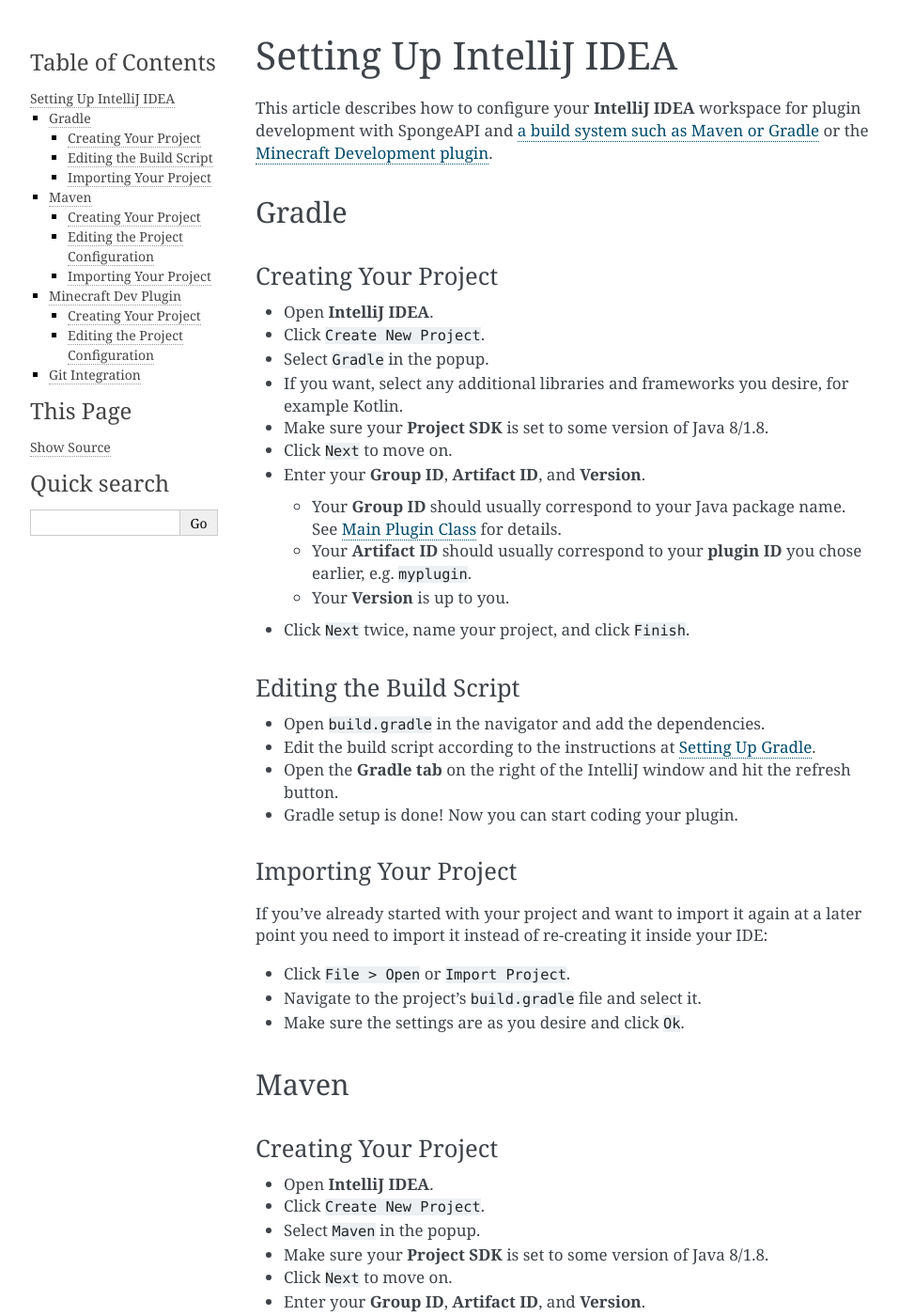
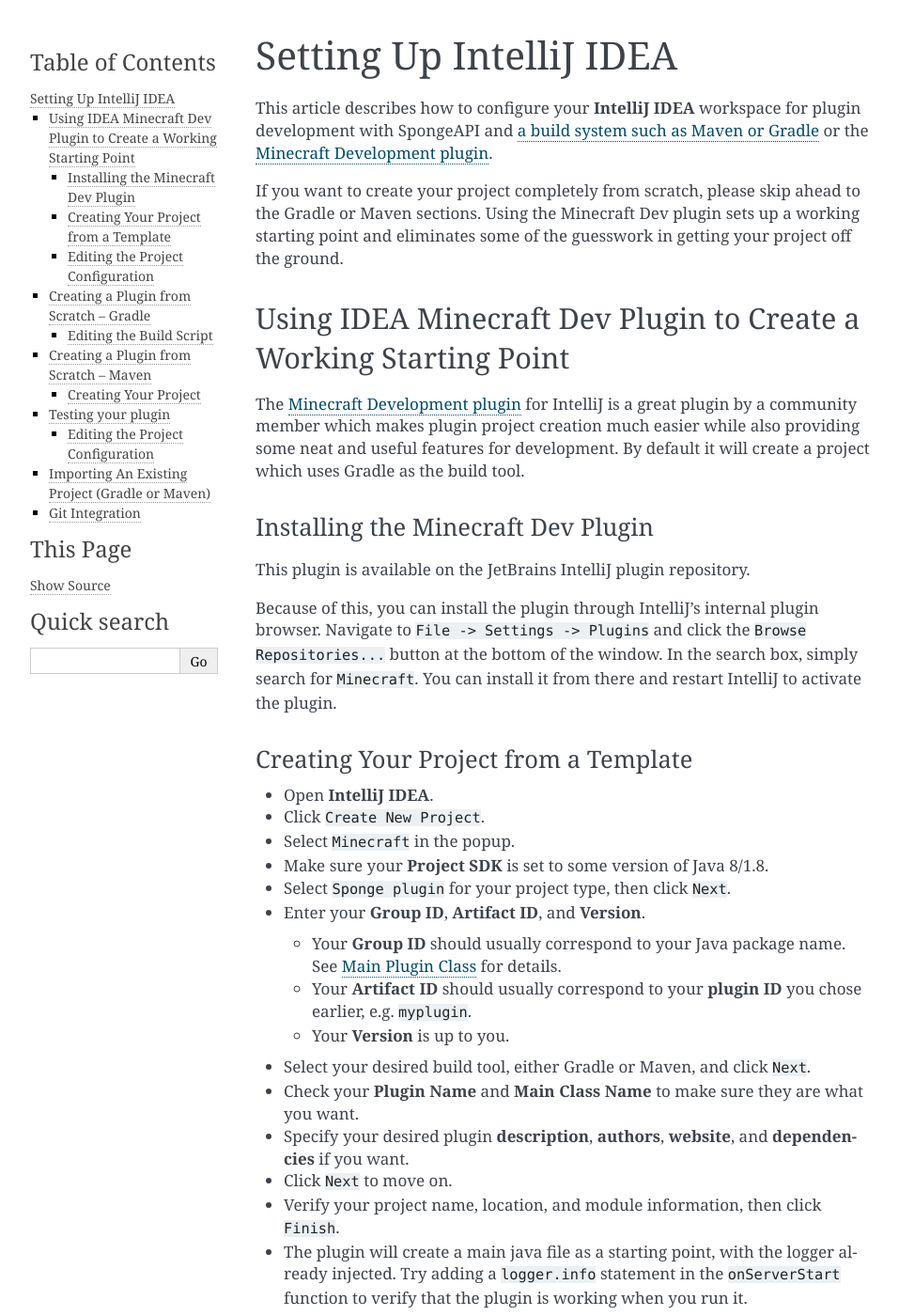
Before and after one commit to SpongePowered/SpongeDocs, a Sphinx documentation site: the page built from source/plugin/workspace/idea.rst, in a window 1280 px wide and 1400 px high. Shown: the whole window at 94% size, without its empty margins (148-1105 px from the left). Built offline with Sphinx 7.4.7, drawn with Linux system fonts in a browser that asks for light colours; pages that are not in the unit, such as notebooks, are missing from menus; some of the changed text lies outside the part shown.

Commit message:
Improving documentation for getting started with IDEA.

```diff
--- a/source/plugin/workspace/idea.rst
+++ b/source/plugin/workspace/idea.rst
@@ -5,11 +5,50 @@
 This article describes how to configure your **IntelliJ IDEA** workspace for plugin development with SpongeAPI and
 :doc:`a build system such as Maven or Gradle <../buildsystem/>` or the `Minecraft Development plugin <https://minecraftdev.org/>`_.
 
-Gradle
+If you want to create your project completely from scratch, please skip ahead to the Gradle or Maven sections.  Using the Minecraft Dev plugin sets up a working starting point and eliminates some of the guesswork in getting your project off the ground.
+
+Using IDEA Minecraft Dev Plugin to Create a Working Starting Point
+=======================================
+
+The `Minecraft Development plugin <https://minecraftdev.org/>`_ for IntelliJ is a great plugin by a community member which makes plugin project creation much easier while also providing some neat and useful features for development.  By default it will create a project which uses Gradle as the build tool.
+
+Installing the Minecraft Dev Plugin
+~~~~~~~~~~~~~~~~~~~~~
+
+This plugin is available on the JetBrains IntelliJ plugin repository.
+
+Because of this, you can install the plugin through IntelliJ's internal plugin browser. Navigate to ``File -> Settings -> Plugins`` and click the ``Browse Repositories...`` button at the bottom of the window. In the search box, simply search for ``Minecraft``. You can install it from there and restart IntelliJ to activate the plugin.
+
+Creating Your Project from a Template
+~~~~~~~~~~~~~~~~~~~~~
+
+* Open **IntelliJ IDEA**.
+* Click ``Create New Project``.
+* Select ``Minecraft`` in the popup.
+* Make sure your **Project SDK** is set to some version of Java 8/1.8.
+* Select ``Sponge plugin`` for your project type, then click ``Next``.
+* Enter your **Group ID**, **Artifact ID**, and **Version**.
+
+  * Your **Group ID** should usually correspond to your Java package name. See :doc:`../plugin-class` for details.
+  * Your **Artifact ID** should usually correspond to your **plugin ID** you chose earlier, e.g. ``myplugin``.
+  * Your **Version** is up to you.
+
+* Select your desired build tool, either Gradle or Maven, and click ``Next``.
+* Check your **Plugin Name** and **Main Class Name** to make sure they are what you want.
+* Specify your desired plugin **description**, **authors**, **website**, and **dependencies** if you want.
+* Click ``Next`` to move on.
+* Verify your project name, location, and module information, then click ``Finish``.
+* The plugin will create a main java file as a starting point, with the logger already injected.  Try adding a ``logger.info`` statement in the ``onServerStart`` function to verify that the plugin is working when you run it.
+
+Editing the Project Configuration
+~~~~~~~~~~~~~~~~~~~~~~~~~~~~~~~~~~
+
+Refer to the Gradle_ or Maven_ configuration sections, depending on what you chose during project creation.
+
+
+
+Creating a Plugin from Scratch -- Gradle
 ======
-
-Creating Your Project
-~~~~~~~~~~~~~~~~~~~~~
 
 * Open **IntelliJ IDEA**.
 * Click ``Create New Project``.
@@ -24,6 +63,13 @@
   * Your **Version** is up to you.
 
 * Click ``Next`` twice, name your project, and click ``Finish``.
+* The project will be created without a ``src`` directory.  If you add java files to the incorrect location underneath the project, they will be ignored and not compiled, so it is a good idea to enable the checkbox "Create directories for empty content roots", found in:
+
+  * **Windows**: ``File`` -> ``Settings`` -> ``Build, Execution, Deployment`` -> ``Gradle``
+  * **Mac**: ``Intellij IDEA`` -> ``Preferences`` -> ``Build, Execution, Deployment`` -> ``Build Tools`` -> ``Gradle``
+* Enabling ``Use Auto-import`` in the same location will allow change to the gradle configuration to automatically reload without IDEA prompting you each time.
+* Upon enabling those settings, a ``/src/main/java`` directory should be created, where you can start creating your main plugin code files.
+
 
 .. _Gradle:
 
@@ -35,17 +81,9 @@
 * Open the **Gradle tab** on the right of the IntelliJ window and hit the refresh button.
 * Gradle setup is done! Now you can start coding your plugin.
 
-Importing Your Project
-~~~~~~~~~~~~~~~~~~~~~~
 
-If you've already started with your project and want to import it again at a later point you need to import it instead
-of re-creating it inside your IDE:
 
-* Click ``File > Open`` or ``Import Project``.
-* Navigate to the project's ``build.gradle`` file and select it.
-* Make sure the settings are as you desire and click ``Ok``.
-
-Maven
+Creating a Plugin from Scratch -- Maven
 =====
 
 Creating Your Project
@@ -65,6 +103,20 @@
 * Click ``Next``.
 * Enter your project's name, and click ``Finish``.
 
+
+Testing your plugin
+====================
+
+The following instructions are a quick way to test your plugin, but won't be the most efficient way to iteratively develop.
+
+* Go to ``View`` -> ``Tool Windows`` -> ``Gradle``
+* Under ``Tasks`` -> ``Build``, click on ``jar``
+* The build process should create the jar underneath ``build\libs``
+* Copy your jar file to the ``mods`` directory of a working Sponge server.
+
+For a more efficient development process, see :doc:`../debugging` for instructions on running both the Sponge server and your plugin from within IDEA.  This process allows for hot-swapping, allowing you to change plugin code without restarting the server.
+
+
 .. _Maven:
 
 Editing the Project Configuration
@@ -75,46 +127,17 @@
 * Refresh your Maven project.
 * Import the Maven changes, if prompted.
 
-Importing Your Project
-~~~~~~~~~~~~~~~~~~~~~~
+Importing An Existing Project (Gradle or Maven)
+===============================================
 
 If you've already started with your project and want to import it again at a later point you need to import it instead
 of re-creating it inside your IDE:
 
 * Click ``File > Open`` or ``Import Project``.
-* Navigate to the project's ``pom.xml`` file and select it.
+* **Gradle**: Navigate to the project's ``build.gradle`` file and select it.
+* **Maven**: Navigate to the project's ``pom.xml`` file and select it.
 * Make sure the settings are as you desire and click ``Ok``.
 
-Minecraft Dev Plugin
-====================
-
-The Minecraft Development plugin for IntelliJ is a great plugin by a community member which makes plugin project
-creation much easier while also providing some neat and useful features for development.
-
-Creating Your Project
-~~~~~~~~~~~~~~~~~~~~~
-
-* Open **IntelliJ IDEA**.
-* Click ``Create New Project``.
-* Select ``Minecraft`` in the popup.
-* Make sure your **Project SDK** is set to some version of Java 8/1.8.
-* Select ``Sponge plugin`` for your project type, then click ``Next``.
-* Enter your **Group ID**, **Artifact ID**, and **Version**.
-
-  * Your **Group ID** should usually correspond to your Java package name. See :doc:`../plugin-class` for details.
-  * Your **Artifact ID** should usually correspond to your **plugin ID** you chose earlier, e.g. ``myplugin``.
-  * Your **Version** is up to you.
-
-* Select your desired build tool, either Gradle or Maven, and click ``Next``.
-* Check your **Plugin Name** and **Main Class Name** to make sure they are what you want.
-* Specify your desired plugin **description**, **authors**, **website**, and **dependencies** if you want.
-* Click ``Next`` to move on.
-* Verify your project name, location, and module information, then click ``Finish``.
-
-Editing the Project Configuration
-~~~~~~~~~~~~~~~~~~~~~~~~~~~~~~~~~~
-
-Refer to the Gradle_ or Maven_ configuration sections, depending on what you chose during project creation.
 
 Git Integration
 ===============
```
